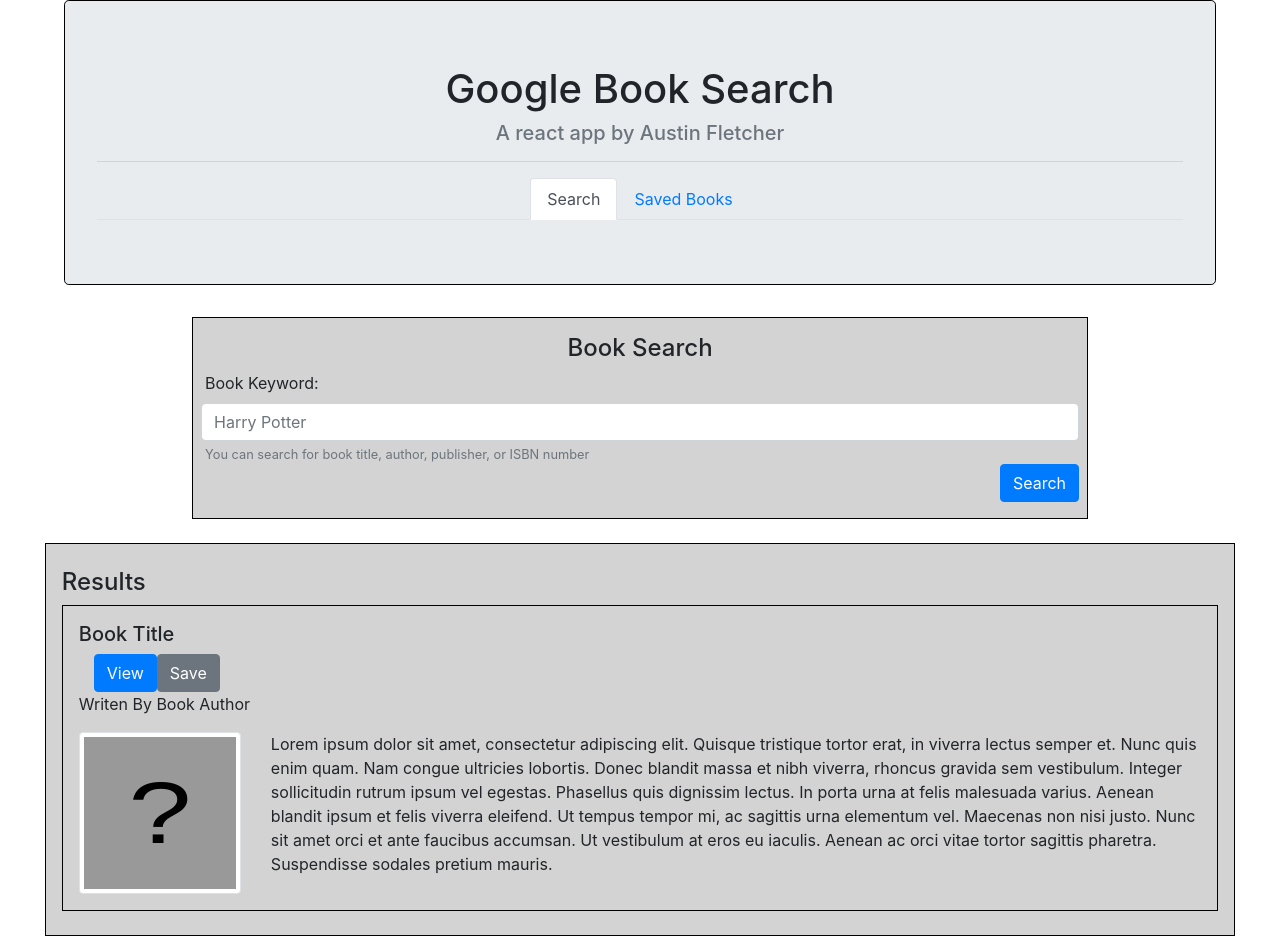
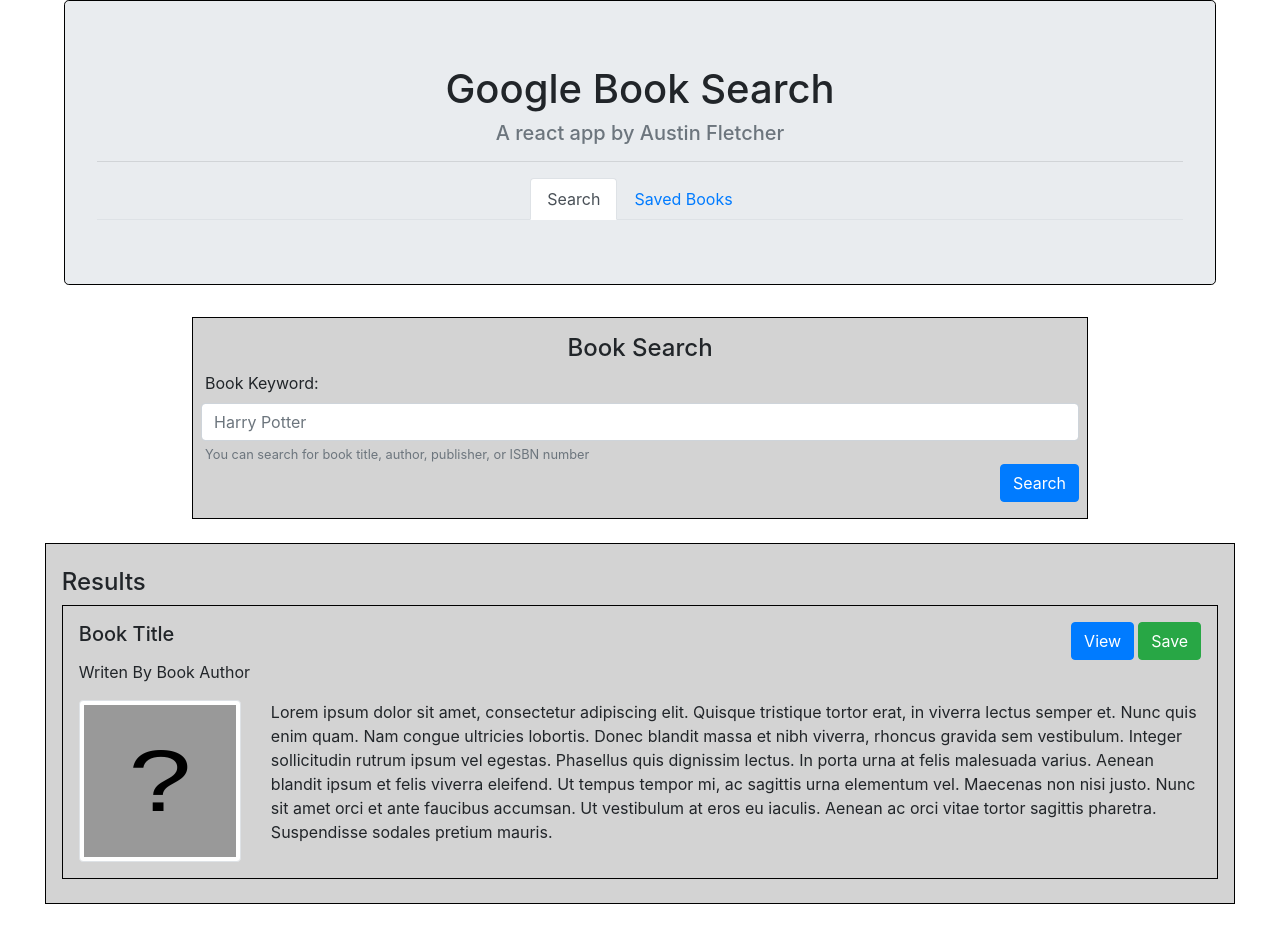
Before and after one commit to AFletch95/google-book-search, a React (Create React App) app: page / in a window 1280 px wide. After the commit the page ends 904 px from the top, so only its background shows below. Built offline with nearby package versions, Linux system fonts and the light colour scheme.

Commit message:
add axios and api.js

```diff
--- a/package.json
+++ b/package.json
@@ -3,9 +3,11 @@
   "version": "0.1.0",
   "private": true,
   "dependencies": {
+    "axios": "^0.19.0",
+    "dotenv": "^8.2.0",
     "react": "^16.12.0",
     "react-dom": "^16.12.0",
-    "react-scripts": "3.2.0"
+    "react-scripts": "^3.3.0"
   },
   "scripts": {
     "start": "react-scripts start",
--- a/src/components/BookCard/index.js
+++ b/src/components/BookCard/index.js
@@ -4,15 +4,15 @@
 
   return (
     <div className="container-fluid" style={{ padding: "1rem", border: "solid black 1px" }}>
-      <div className="row">
+      <div className="row ">
         <div className="col-6" style={{ margin: "0" }}>
 
           <h5>{props.bookTitle}</h5>
+        </div>
 
-          <div className="col-6" style={{ margin: "0" }}>
-            <button className="btn btn-primary">View</button>
-            <button className="btn btn-secondary">{props.databaseButton}</button>
-          </div>
+        <div className="col-6 d-flex justify-content-end">
+          <button className="btn btn-primary mr-1">View</button>
+          <button className={props.databaseButtonColor}>{props.databaseButton}</button>
         </div>
       </div>
       <p>Writen By {props.bookAuthor}</p>
--- a/src/pages/Saved/Saved.js
+++ b/src/pages/Saved/Saved.js
@@ -3,7 +3,8 @@
 
 const SavedPage = () => {
 
-  const [databaseButton, setDatabaseButton] = useState("Delete")
+  const [databaseButton] = useState("Delete")
+  const [databaseButtonColor] = useState("btn btn-danger")
   const [bookTitle, setBookTitle] = useState("Book Title");
   const [bookAuthor, setBookAutor] = useState("Book Author");
   const [bookImage, setBookImage] = useState("./book-image-placeholder.svg");
@@ -14,7 +15,14 @@
       <div className="container-fluid text-left" style={{ backgroundColor: "lightGray", padding: "1.5rem 1rem", width: "93vw", border: "solid black 1px" }}>
         <h4>Saved Books</h4>
         {/* BookCards go here */}
-        <BookCard bookTitle={bookTitle} bookAuthor={bookAuthor} bookImage={bookImage} bookDescription={bookDescription} databaseButton={databaseButton} />
+        <BookCard
+          bookTitle={bookTitle}
+          bookAuthor={bookAuthor}
+          bookImage={bookImage}
+          bookDescription={bookDescription}
+          databaseButton={databaseButton}
+          databaseButtonColor={databaseButtonColor}
+        />
       </div>
 
     </div>
--- a/src/pages/Search/Search.js
+++ b/src/pages/Search/Search.js
@@ -4,11 +4,15 @@
 
 const SearchPage = () => {
 
-  const [databaseButton, setDatabaseButton] = useState("Save")
+  const [databaseButton] = useState("Save")
+  const [databaseButtonColor] = useState("btn btn-success")
+
   const [bookTitle, setBookTitle] = useState("Book Title");
   const [bookAuthor, setBookAutor] = useState("Book Author");
   const [bookImage, setBookImage] = useState("./book-image-placeholder.svg");
   const [bookDescription, setBookDescription] = useState("Lorem ipsum dolor sit amet, consectetur adipiscing elit. Quisque tristique tortor erat, in viverra lectus semper et. Nunc quis enim quam. Nam congue ultricies lobortis. Donec blandit massa et nibh viverra, rhoncus gravida sem vestibulum. Integer sollicitudin rutrum ipsum vel egestas. Phasellus quis dignissim lectus. In porta urna at felis malesuada varius. Aenean blandit ipsum et felis viverra eleifend. Ut tempus tempor mi, ac sagittis urna elementum vel. Maecenas non nisi justo. Nunc sit amet orci et ante faucibus accumsan. Ut vestibulum at eros eu iaculis. Aenean ac orci vitae tortor sagittis pharetra. Suspendisse sodales pretium mauris.")
+
+
 
   return (
     <div id="searchPage">
@@ -16,7 +20,14 @@
       <div className="container-fluid text-left" style={{ backgroundColor: "lightGray", padding: "1.5rem 1rem", width: "93vw", border: "solid black 1px" }}>
         <h4>Results</h4>
         {/* BookCards go here */}
-        <BookCard bookTitle={bookTitle} bookAuthor={bookAuthor} bookImage={bookImage} bookDescription={bookDescription} databaseButton={databaseButton} />
+        <BookCard
+          bookTitle={bookTitle}
+          bookAuthor={bookAuthor}
+          bookImage={bookImage}
+          bookDescription={bookDescription}
+          databaseButton={databaseButton}
+          databaseButtonColor={databaseButtonColor}
+        />
       </div>
     </div>
 
```
Also changed, not shown: src/utils/API.js (added, +17 -0 lines), 2 other files (tests, documents, lock files or other folders).
